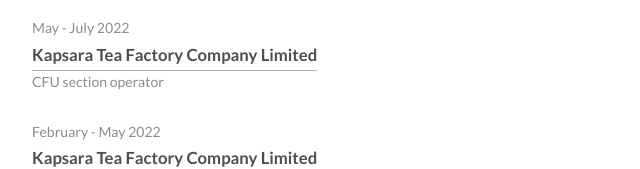
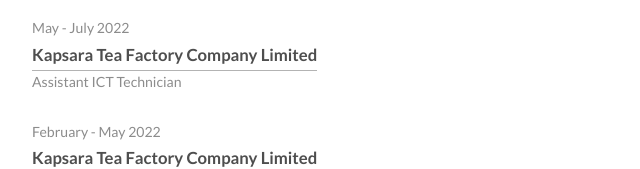
Before and after one commit to Cl9nt/my_portfolio, a plain HTML site: page index.html in a window 1280 px wide. Shown: the part 638-807 px from the top of the page, 297-937 px from the left. Drawn offline with Linux system fonts and the light colour scheme.

Commit message:
index.html

```diff
--- a/index.html
+++ b/index.html
@@ -68,7 +68,7 @@
 			<ul class="work-list">
 				<li>May - July 2022</li>
 				<li><a href="#">Kapsara Tea Factory Company Limited</a></li>
-				<li>CFU section operator</li>
+				<li>Assistant ICT Technician</li>
 			</ul>
 			<ul class="work-list">
 				<li>February - May 2022</li>
```
